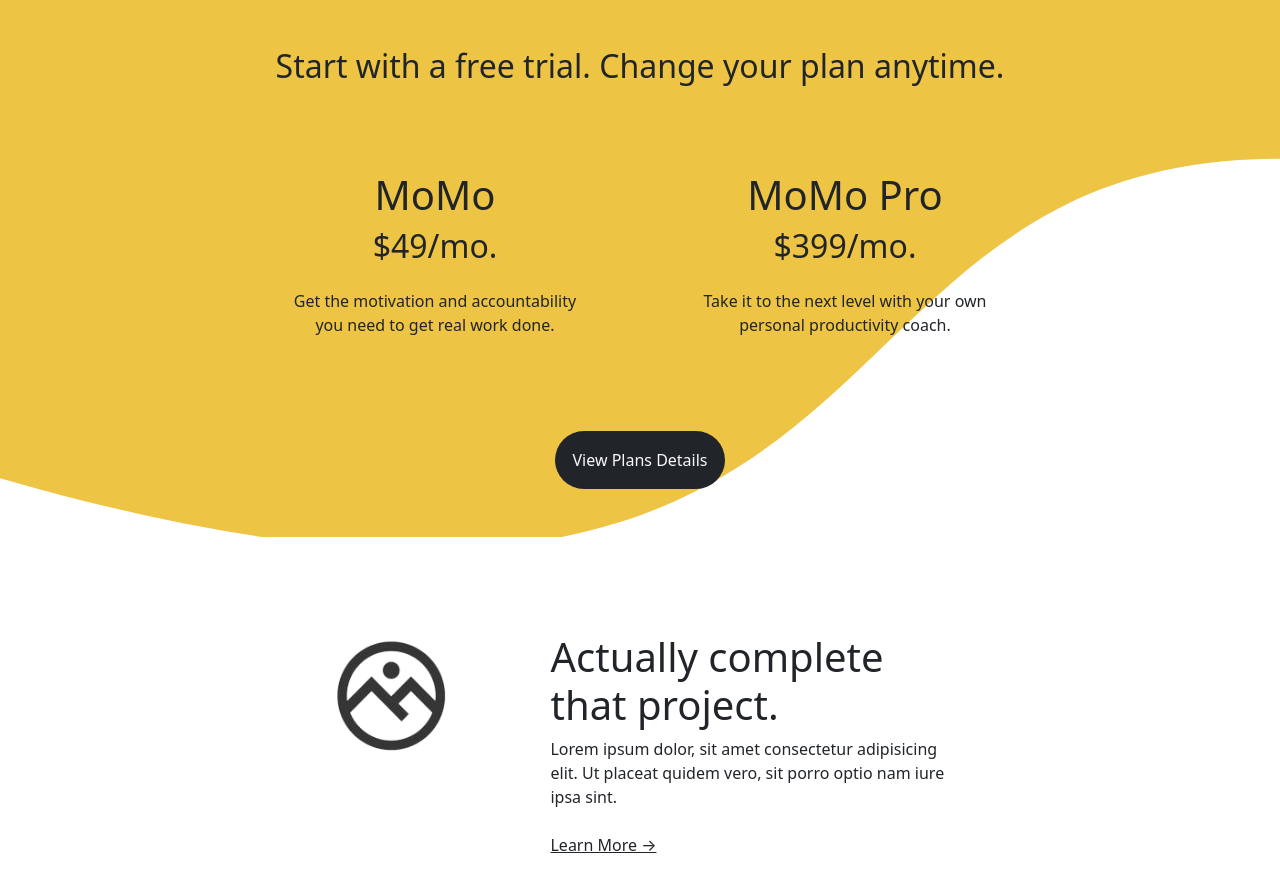
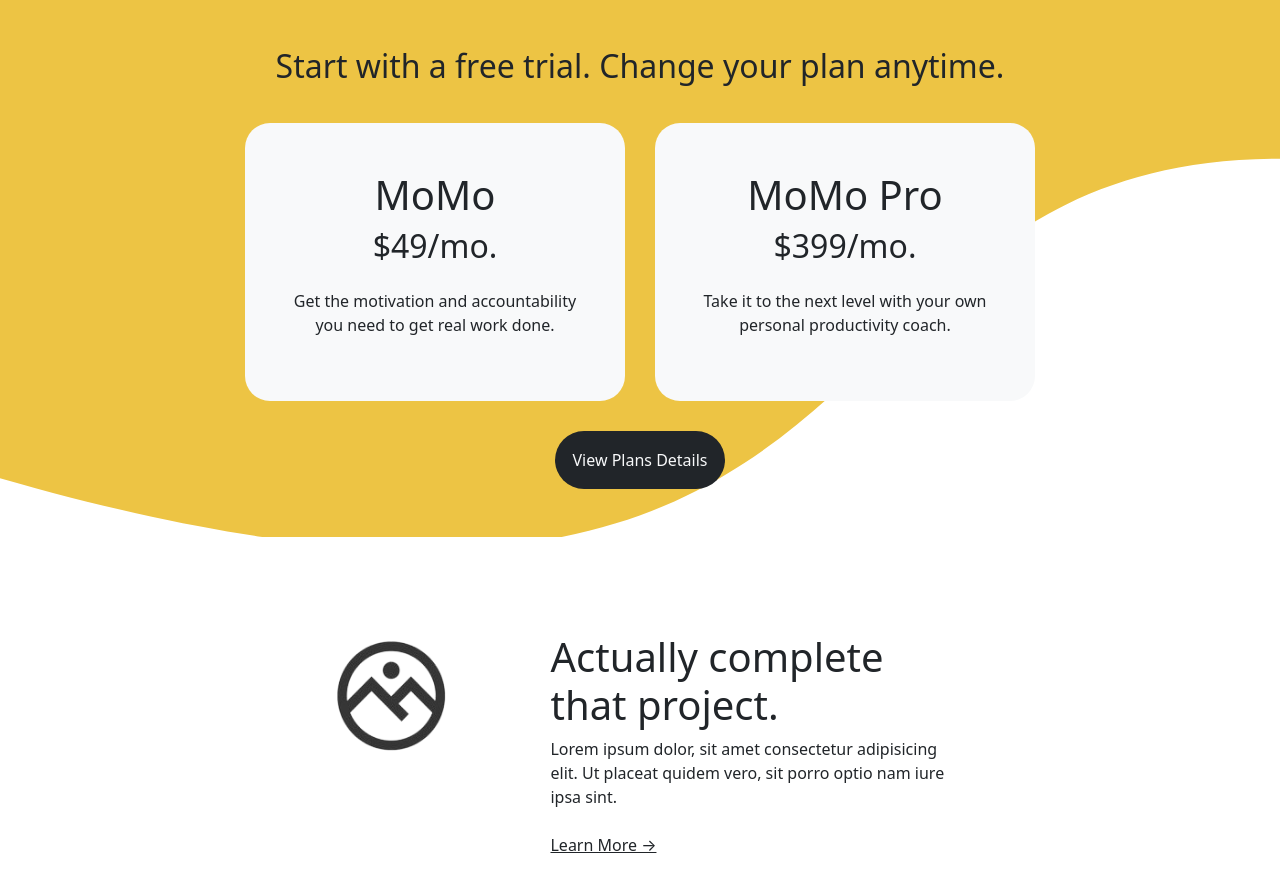
Before and after one commit to Ajith369369/motivated-mornings-frontend, a React (Vite) app: page / in a window 1280 px wide. Shown: the part 2840-3729 px from the top of the page. Built offline with nearby package versions, Linux system fonts and the light colour scheme.

Commit message:
Change background color.

```diff
--- a/src/components/Pricing.jsx
+++ b/src/components/Pricing.jsx
@@ -13,7 +13,7 @@ function Pricing() {
               <h2>Start with a free trial. Change your plan anytime.</h2>
             </div>
             <div className="d-flex flex-wrap justify-content-center align-items-center">
-              <div className="pricing-item d-flex flex-column justify-content-center align-items-center p-5">
+              <div className="pricing-item d-flex flex-column justify-content-center align-items-center p-5 bg-light">
                 <h1>MoMo</h1>
                 <h2 className="mb-4">$49/mo.</h2>
                 <p className="text-center">
@@ -21,7 +21,7 @@ function Pricing() {
                   work done.
                 </p>
               </div>
-              <div className="pricing-item d-flex flex-column justify-content-center align-items-center p-5">
+              <div className="pricing-item d-flex flex-column justify-content-center align-items-center p-5 bg-light">
                 <h1>MoMo Pro</h1>
                 <h2 className="mb-4">$399/mo.</h2>
                 <p className="text-center">
```
